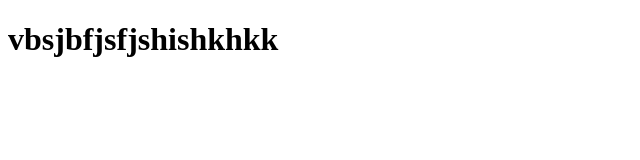
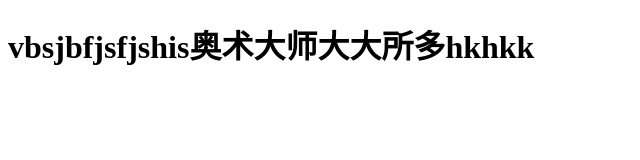
Before and after one commit to chenjinru1901/1901, a plain HTML site: page new/news.html in a window 1280 px wide. Shown: the whole page, without its empty margins (0-640 px from the left). Drawn offline with Linux system fonts and the light colour scheme.

```diff
--- a/new/news.html
+++ b/new/news.html
@@ -7,6 +7,6 @@
     <title>Document</title>
 </head>
 <body>
-    <h1>vbsjbfjsfjshishkhkk</h1>
+    <h1>vbsjbfjsfjshis奥术大师大大所多hkhkk</h1>
 </body>
 </html>
```
